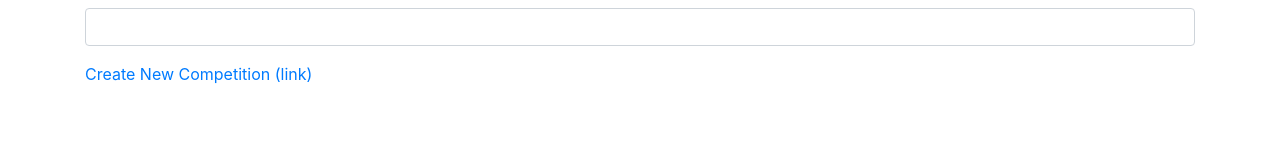
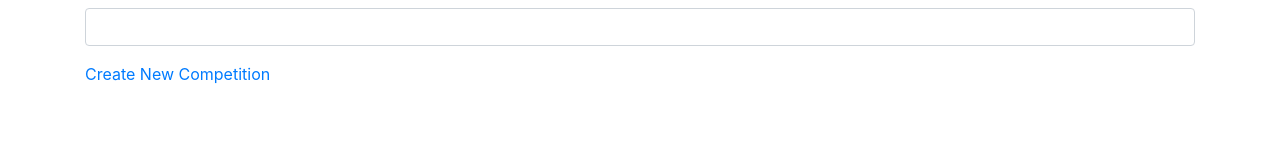
Before and after one commit to KingLeigh/highscores, a React (Create React App) app: page / in a window 1280 px wide. Shown: the part 146-300 px from the top of the page. Built offline with nearby package versions, Linux system fonts and the light colour scheme.

Commit message:
Minor text tweak

```diff
--- a/src/components/competition-picker.component.js
+++ b/src/components/competition-picker.component.js
@@ -58,7 +58,7 @@ export default class CreateCompetition extends Component {
                 />
           </div>
         </form>
-        <Link to="/new-competition">Create New Competition (link)</Link>
+        <Link to="/new-competition">Create New Competition</Link>
       </div>
     )
   }
```
